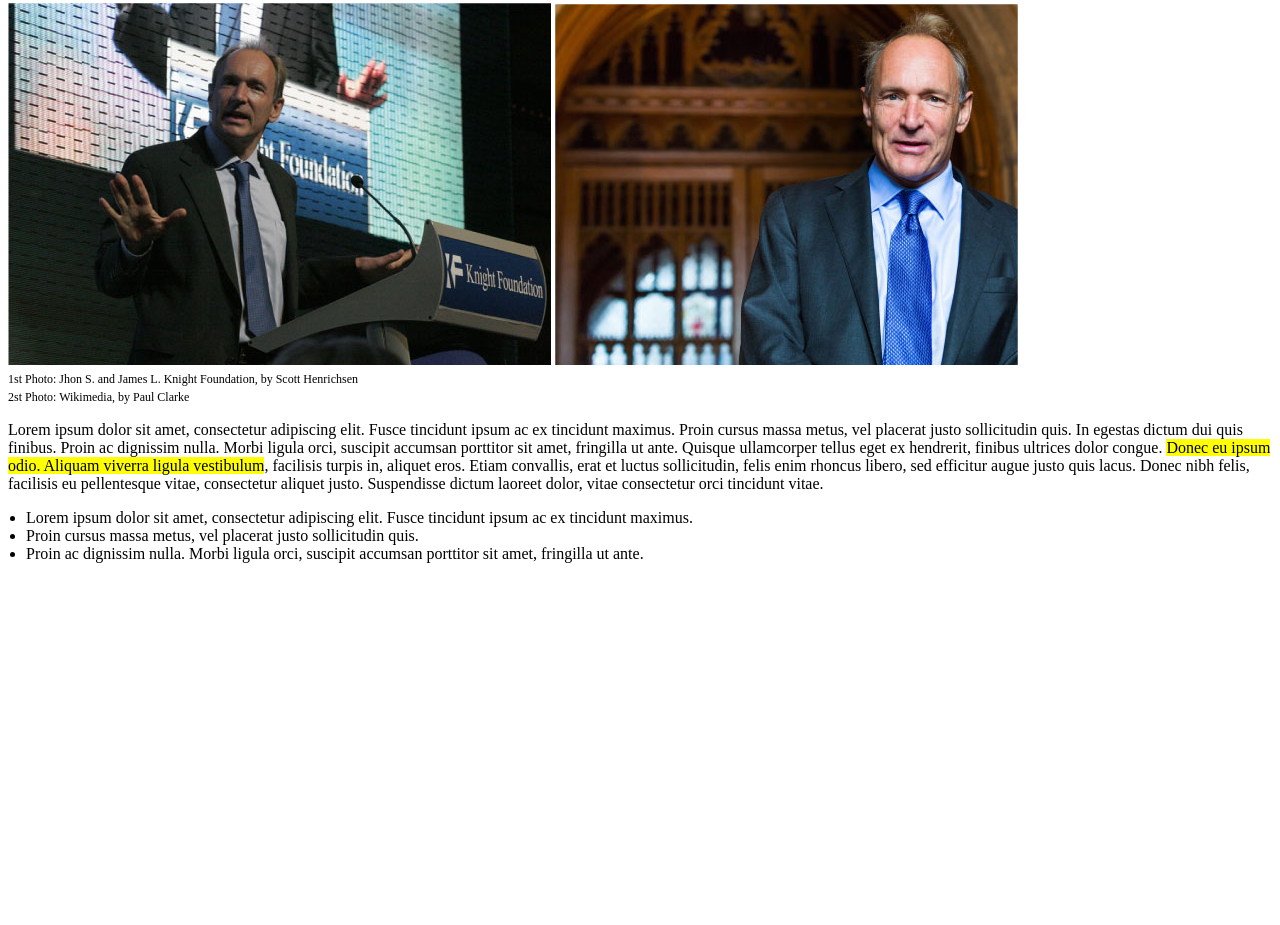
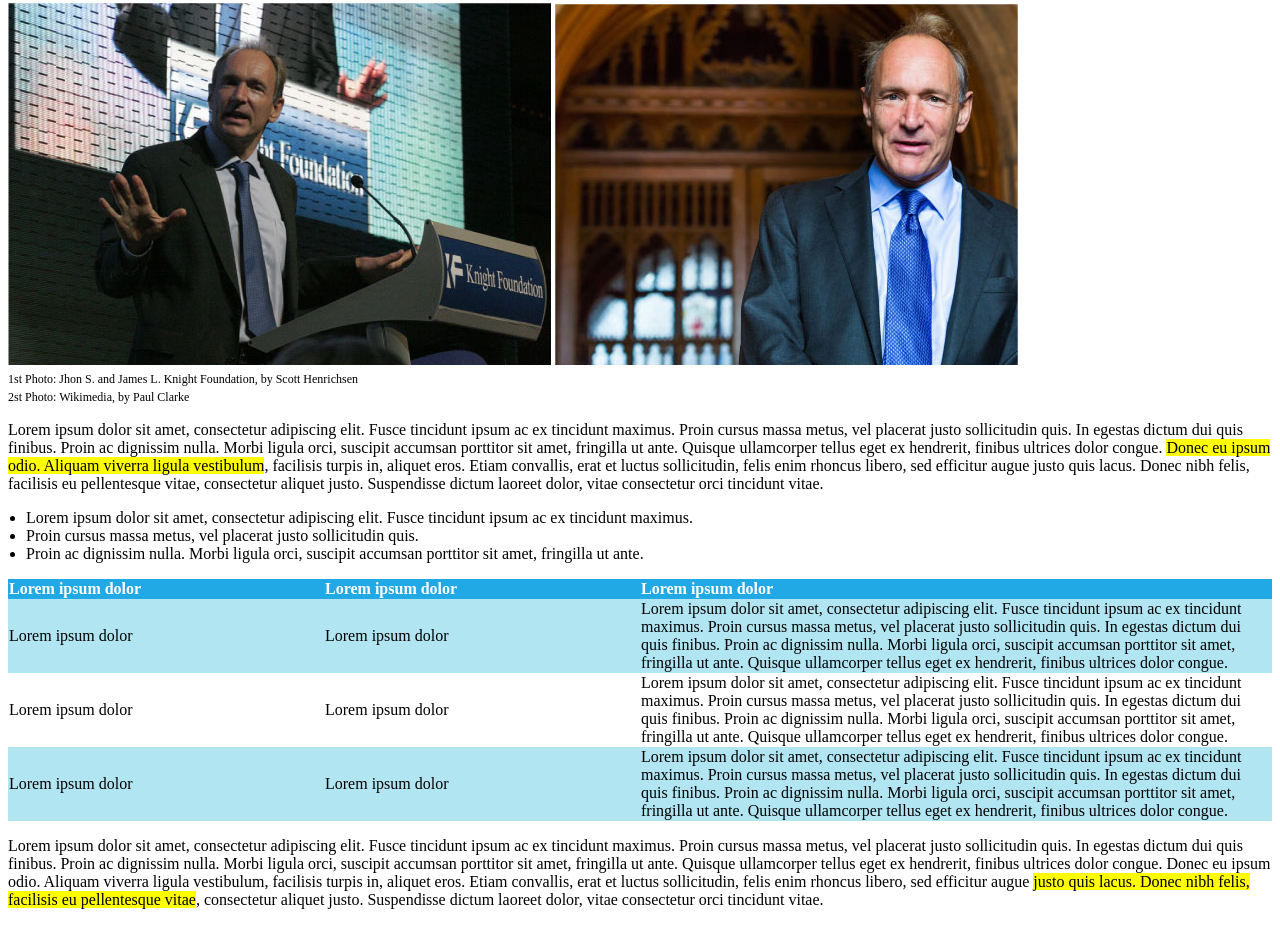
Before and after one commit to matteocicigoi/html-css-booleaner, a plain HTML site: page index.html in a window 1280 px wide. Shown: the part 293-1218 px from the top of the page. Before the commit the page ends 872 px from the top, so only its background shows below. Drawn offline with Linux system fonts and the light colour scheme.

Commit message:
feat: sezione con la tabella

```diff
--- a/css/style.css
+++ b/css/style.css
@@ -31,3 +31,19 @@ a{
 ul{
     padding-left: 18px;
 }
+table{
+    width: 100%;
+    text-align: left;
+    border-spacing: 0px;
+    background-color: #B1E5F2;
+}
+#ultimaCella{
+    width: 50%;
+}
+th{
+    background-color: #20A9E5;
+    color: white
+}
+.rigaDispari{
+    background-color: white;
+}
--- a/index.html
+++ b/index.html
@@ -35,6 +35,37 @@
             </ul>
         </section>
         <!-- Fine Sezione Centrale -->
+        <!-- Tabella + Testo -->
+        <section>
+            <table>
+                <thead>
+                    <tr>
+                        <th>Lorem ipsum dolor</th>
+                        <th>Lorem ipsum dolor</th>
+                        <th id="ultimaCella">Lorem ipsum dolor</th>
+                    </tr>
+                </thead>
+                <tbody>
+                    <tr>
+                        <td>Lorem ipsum dolor</td>
+                        <td>Lorem ipsum dolor</td>
+                        <td >Lorem ipsum dolor sit amet, consectetur adipiscing elit. Fusce tincidunt ipsum ac ex tincidunt maximus. Proin cursus massa metus, vel placerat justo sollicitudin quis. In egestas dictum dui quis finibus. Proin ac dignissim nulla. Morbi ligula orci, suscipit accumsan porttitor sit amet, fringilla ut ante. Quisque ullamcorper tellus eget ex hendrerit, finibus ultrices dolor congue.</td>
+                    </tr>
+                    <tr class="rigaDispari">
+                        <td>Lorem ipsum dolor</td>
+                        <td>Lorem ipsum dolor</td>
+                        <td>Lorem ipsum dolor sit amet, consectetur adipiscing elit. Fusce tincidunt ipsum ac ex tincidunt maximus. Proin cursus massa metus, vel placerat justo sollicitudin quis. In egestas dictum dui quis finibus. Proin ac dignissim nulla. Morbi ligula orci, suscipit accumsan porttitor sit amet, fringilla ut ante. Quisque ullamcorper tellus eget ex hendrerit, finibus ultrices dolor congue.</td>
+                    </tr>
+                    <tr>
+                        <td>Lorem ipsum dolor</td>
+                        <td>Lorem ipsum dolor</td>
+                        <td>Lorem ipsum dolor sit amet, consectetur adipiscing elit. Fusce tincidunt ipsum ac ex tincidunt maximus. Proin cursus massa metus, vel placerat justo sollicitudin quis. In egestas dictum dui quis finibus. Proin ac dignissim nulla. Morbi ligula orci, suscipit accumsan porttitor sit amet, fringilla ut ante. Quisque ullamcorper tellus eget ex hendrerit, finibus ultrices dolor congue.</td>
+                    </tr>
+                </tbody>
+            </table>
+            <p>Lorem ipsum dolor sit amet, consectetur adipiscing elit. Fusce tincidunt ipsum ac ex tincidunt maximus. Proin cursus massa metus, vel placerat justo sollicitudin quis. In egestas dictum dui quis finibus. Proin ac dignissim nulla. Morbi ligula orci, suscipit accumsan porttitor sit amet, fringilla ut ante. Quisque ullamcorper tellus eget ex hendrerit, finibus ultrices dolor congue. Donec eu ipsum odio. Aliquam viverra ligula vestibulum, facilisis turpis in, aliquet eros. Etiam convallis, erat et luctus sollicitudin, felis enim rhoncus libero, sed efficitur augue <span class="evidenzia">justo quis lacus. Donec nibh felis, facilisis eu pellentesque vitae</span>, consectetur aliquet justo. Suspendisse dictum laoreet dolor, vitae consectetur orci tincidunt vitae.</p>
+        </section>
+        <!-- Fine Tabella + Testo -->
     </main>
     <!-- Fine Main -->
 </body>
```
